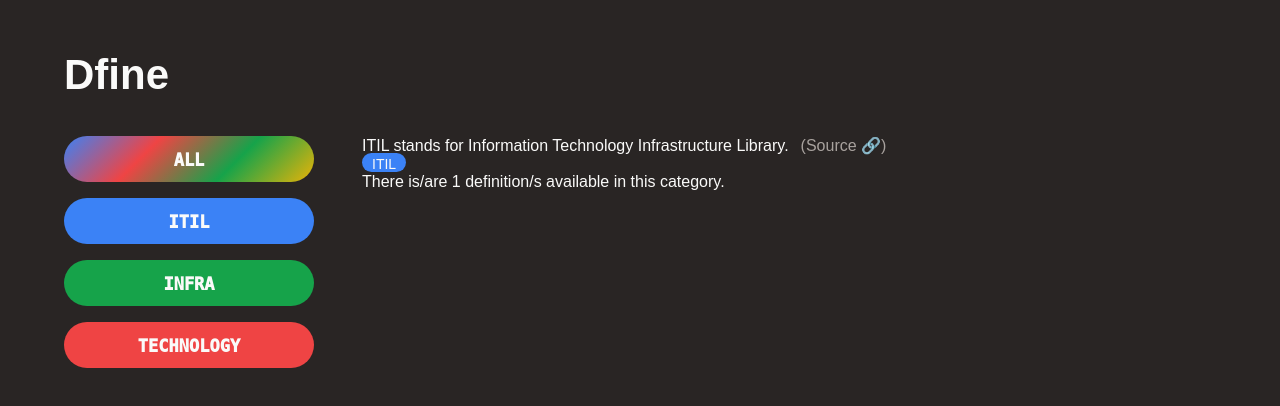
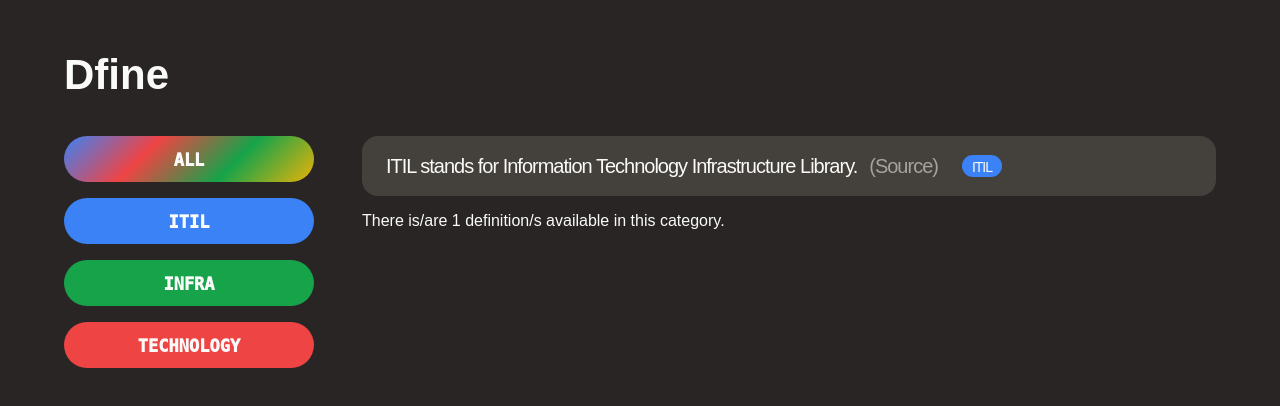
Before and after one commit to KulkarniSuraj/Dfine, a React (Create React App) app: page / in a window 1280 px wide. Shown: the top 406 px of the page. Built offline with nearby package versions, Linux system fonts and the light colour scheme.

Commit message:
Update Definition component with style and child jsx

```diff
--- a/src/components/Definition.jsx
+++ b/src/components/Definition.jsx
@@ -3,11 +3,11 @@ import "./Definition.css"
 
 function Definition({ definition }) {
     return (
-        <li key={definition.id}>
+        <li key={definition.id} className="definition">
             <p>
                 {definition.text}
                 <a className="source" href={definition.source} target="_blank">
-                    (Source 🔗)
+                    (Source)
                 </a>
             </p>
             <span
--- a/src/components/DefinitionList.css
+++ b/src/components/DefinitionList.css
@@ -5,3 +5,8 @@
     font-weight: 600;
     margin-top: 24px;
 }
+
+section {
+    overflow: hidden;
+    padding-bottom: 40px;
+}
```
